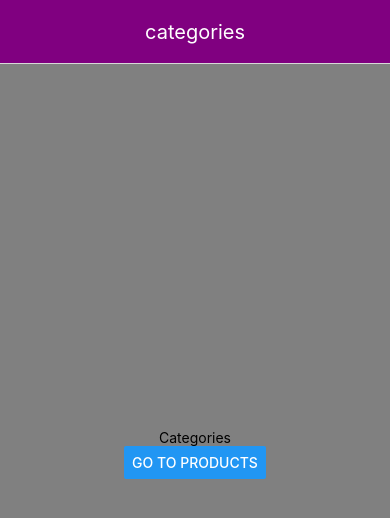
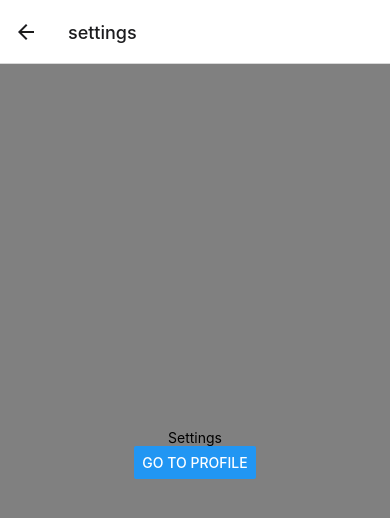
Before and after one commit to Davidvela-306/learning-react-native, a React Native app: screen /Settings in a window 390 px wide. Shown: the top 518 px of the page. Built offline with nearby package versions, Linux system fonts and the light colour scheme.

Commit message:
#4 What to do when creating a new Expo project? | Expo Router |2

```diff
--- /dev/null
+++ b/index.d.ts
@@ -0,0 +1,3 @@
+//downloaded images to be used can be imported
+declare module "*.png"
+declare module "*.jpg"
--- a/src/navigation/main/index.tsx
+++ b/src/navigation/main/index.tsx
@@ -2,6 +2,7 @@
 // in this section we add the navigation stacks
 import { createNativeStackNavigator } from "@react-navigation/native-stack";
 import ShopNavigator from "../shop";
+import SettingsNavigator from "../settings";
 
 const Stack = createNativeStackNavigator();
 
@@ -9,6 +10,7 @@ function MainNavigator(): JSX.Element {
   return (
     <Stack.Navigator screenOptions={{ headerShown: false }}>
       <Stack.Screen name="Shop" component={ShopNavigator} />
+      <Stack.Screen name="Settings" component={SettingsNavigator} />
     </Stack.Navigator>
   );
 }
--- /dev/null
+++ b/src/navigation/settings/index.tsx
@@ -0,0 +1,17 @@
+import { createNativeStackNavigator } from "@react-navigation/native-stack";
+import { SettingsStackParamList } from "./types";
+import SettingsScreen from "../../screens/settings";
+import ProfileScreen from "../../screens/settings/profile";
+
+const Stack = createNativeStackNavigator<SettingsStackParamList>();
+
+function SettingsNavigator(): JSX.Element {
+  return (
+    <Stack.Navigator>
+      <Stack.Screen name="settings" component={SettingsScreen} />
+      <Stack.Screen name="profile" component={ProfileScreen} />
+    </Stack.Navigator>
+  );
+}
+
+export default SettingsNavigator;
--- /dev/null
+++ b/src/navigation/settings/types/index.ts
@@ -0,0 +1,16 @@
+import { NativeStackScreenProps } from "@react-navigation/native-stack";
+
+type SettingsStackParamList={
+    settings: undefined;
+    profile: undefined;
+    notifications: undefined;
+    favorites: undefined;
+};
+
+type PropsNavSettings=NativeStackScreenProps<SettingsStackParamList, "settings">
+type PropsNavProfile=NativeStackScreenProps<SettingsStackParamList, "profile">;
+type PropsNavNotifications=NativeStackScreenProps<SettingsStackParamList, "notifications">;
+type PropsNavFavorites=NativeStackScreenProps<SettingsStackParamList, "favorites">;
+
+
+export { SettingsStackParamList, PropsNavSettings, PropsNavProfile, PropsNavNotifications, PropsNavFavorites }
--- a/src/navigation/shop/index.tsx
+++ b/src/navigation/shop/index.tsx
@@ -1,18 +1,37 @@
 // Here is all the navigation of the store, 2nd hierarchical order
 // all store displays are added
 import { createNativeStackNavigator } from "@react-navigation/native-stack";
+import Feather from "@expo/vector-icons/Feather";
+const ubicationIcon = require("../../../assets/ubication.png");
+
 import CategoriesScreen from "../../screens/shop/categories";
 import ProductsScreen from "../../screens/shop/products";
 
 import { ShopStackParamList } from "./types";
+import { Image, TouchableOpacity } from "react-native";
 
 const Stack = createNativeStackNavigator<ShopStackParamList>(); // instance of the stack navigator of the store
 
+function SettingsIcons({ navigation }: any) {
+  return (
+    <>
+      <TouchableOpacity>
+        <Image style={{ width: 27, height: 27 }} source={ubicationIcon} />
+      </TouchableOpacity>
+      <TouchableOpacity
+        style={{ marginRight: 10, marginLeft: 10 }}
+        onPress={() => navigation.navigate("Settings")}
+      >
+        <Feather name="settings" size={24} color="black" />
+      </TouchableOpacity>
+    </>
+  );
+}
 function ShopNavigator(): JSX.Element {
   return (
     <Stack.Navigator
       initialRouteName="categories"
-      screenOptions={{
+      screenOptions={({ navigation }) => ({
         headerStyle: { backgroundColor: "purple" },
         headerTitleStyle: {
           fontWeight: "semibold",
@@ -20,7 +39,8 @@ function ShopNavigator(): JSX.Element {
         },
         headerTitleAlign: "center",
         headerTintColor: "white",
-      }}
+        headerRight: () => <SettingsIcons navigation={navigation} />,
+      })}
     >
       <Stack.Screen name="products" component={ProductsScreen} />
       <Stack.Screen name="categories" component={CategoriesScreen} />
--- /dev/null
+++ b/src/screens/settings/index.tsx
@@ -0,0 +1,17 @@
+import { View, Text, Button } from "react-native";
+import { styles } from "./styles";
+import { PropsNavSettings } from "../../navigation/settings/types";
+
+function SettingsScreen({ navigation }: PropsNavSettings): JSX.Element {
+  return (
+    <View style={styles.container}>
+      <Text>Settings</Text>
+      <Button
+        title="Go to Profile"
+        onPress={() => navigation.navigate("profile")}
+      />
+    </View>
+  );
+}
+
+export default SettingsScreen;
--- /dev/null
+++ b/src/screens/settings/profile/index.tsx
@@ -0,0 +1,17 @@
+import { View, Text, Button } from "react-native";
+import { styles } from "./styles";
+import { PropsNavProfile } from "../../../navigation/settings/types";
+
+function ProfileScreen({ navigation }: PropsNavProfile): JSX.Element {
+  return (
+    <View style={styles.container}>
+      <Text>Settings</Text>
+      <Button
+        title="Go to settings"
+        onPress={() => navigation.navigate("settings")}
+      />
+    </View>
+  );
+}
+
+export default ProfileScreen;
--- /dev/null
+++ b/src/screens/settings/profile/styles.ts
@@ -0,0 +1,12 @@
+import { StyleSheet } from "react-native";
+
+const styles=StyleSheet.create({
+    container: {
+        flex: 1,
+        backgroundColor: "gray",
+        alignItems: "center",
+        justifyContent: "center",
+    },
+})
+
+export { styles }
--- /dev/null
+++ b/src/screens/settings/styles.ts
@@ -0,0 +1,12 @@
+import { StyleSheet } from "react-native";
+
+const styles=StyleSheet.create({
+    container: {
+        flex: 1,
+        backgroundColor: "gray",
+        alignItems: "center",
+        justifyContent: "center",
+    },
+})
+
+export { styles }
```
Also changed, not shown: assets/ubication.png (added).
